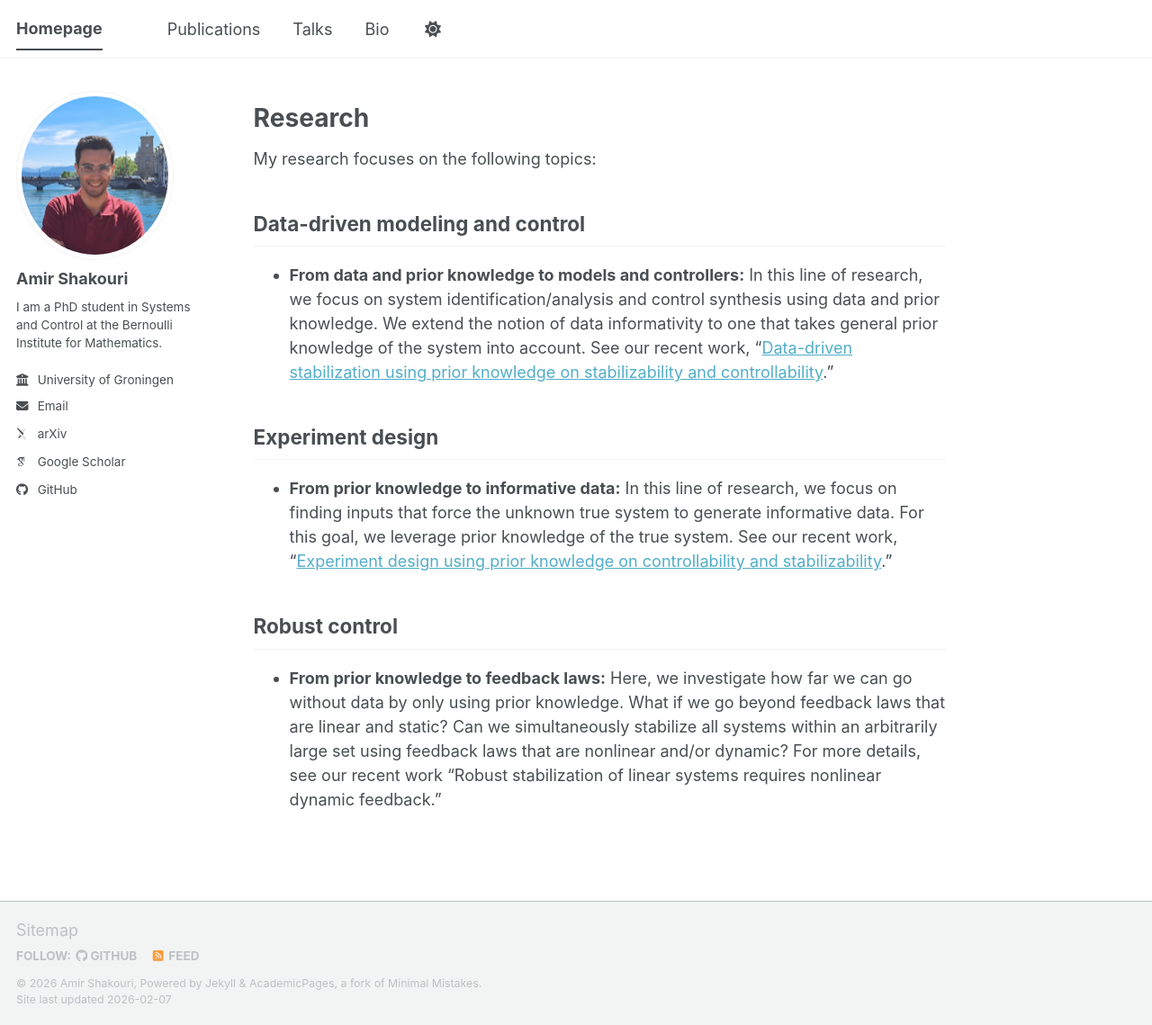
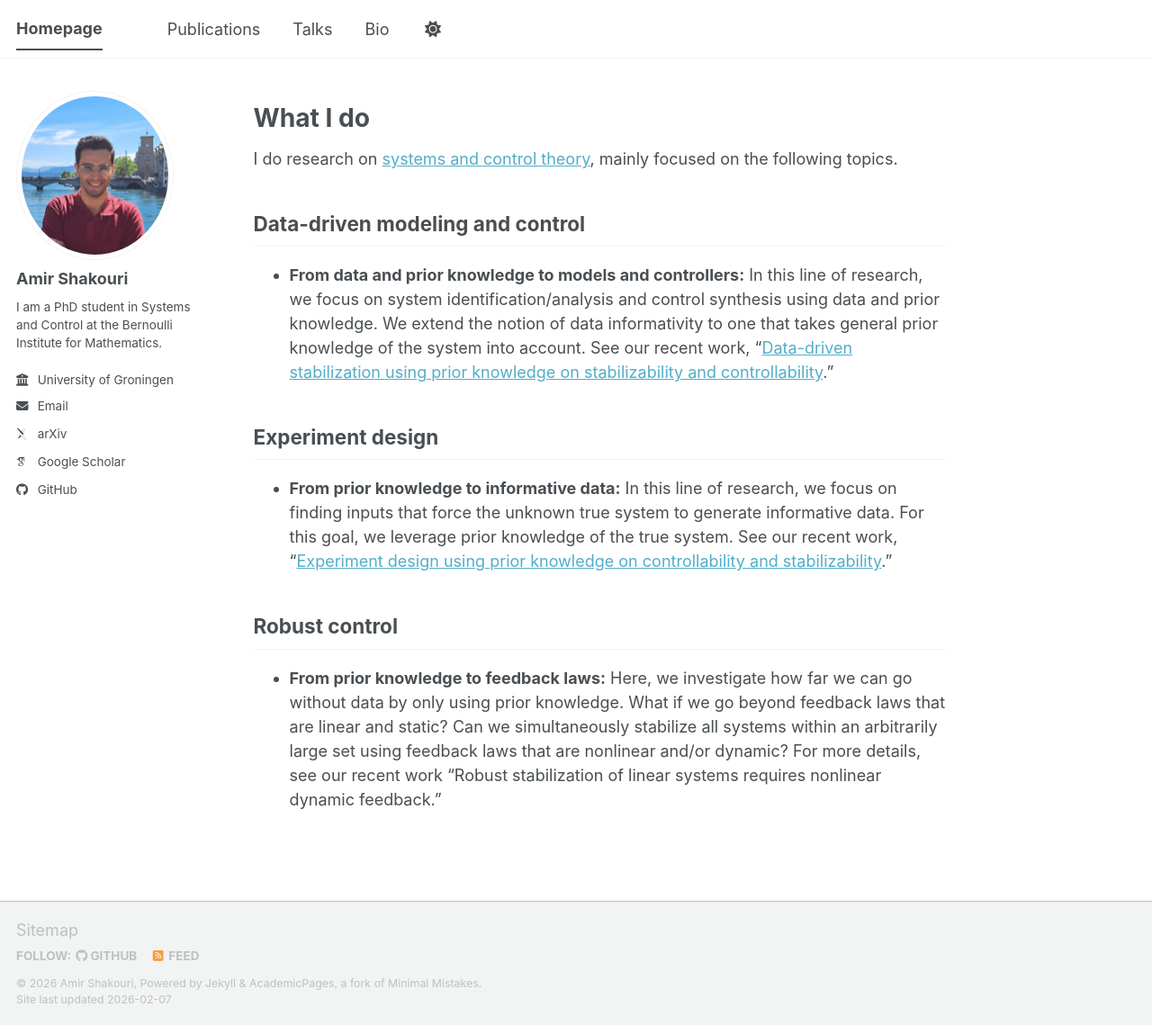
Before and after one commit to a-shakouri/a-shakouri.github.io, a Jekyll site: the page built from _pages/about.md, in a window 1280 px wide and 1139 px high. Shown: the whole window at 90% size. Built offline with Jekyll 4.4.1, drawn with Linux system fonts in a browser that asks for light colours; some web fonts are replaced; a script bundle is joined from its source files by our own code; library files that are not in the unit come from our copies.

Commit message:
Update about.md

```diff
--- a/_pages/about.md
+++ b/_pages/about.md
@@ -7,10 +7,10 @@ redirect_from:
   - /about.html
 ---
 
-Research
+What I do
 ======
 
-My research focuses on the following topics:
+I do research on [systems and control theory](https://en.wikipedia.org/wiki/Control_theory), mainly focused on the following topics.
 
 Data-driven modeling and control
 ------
```
